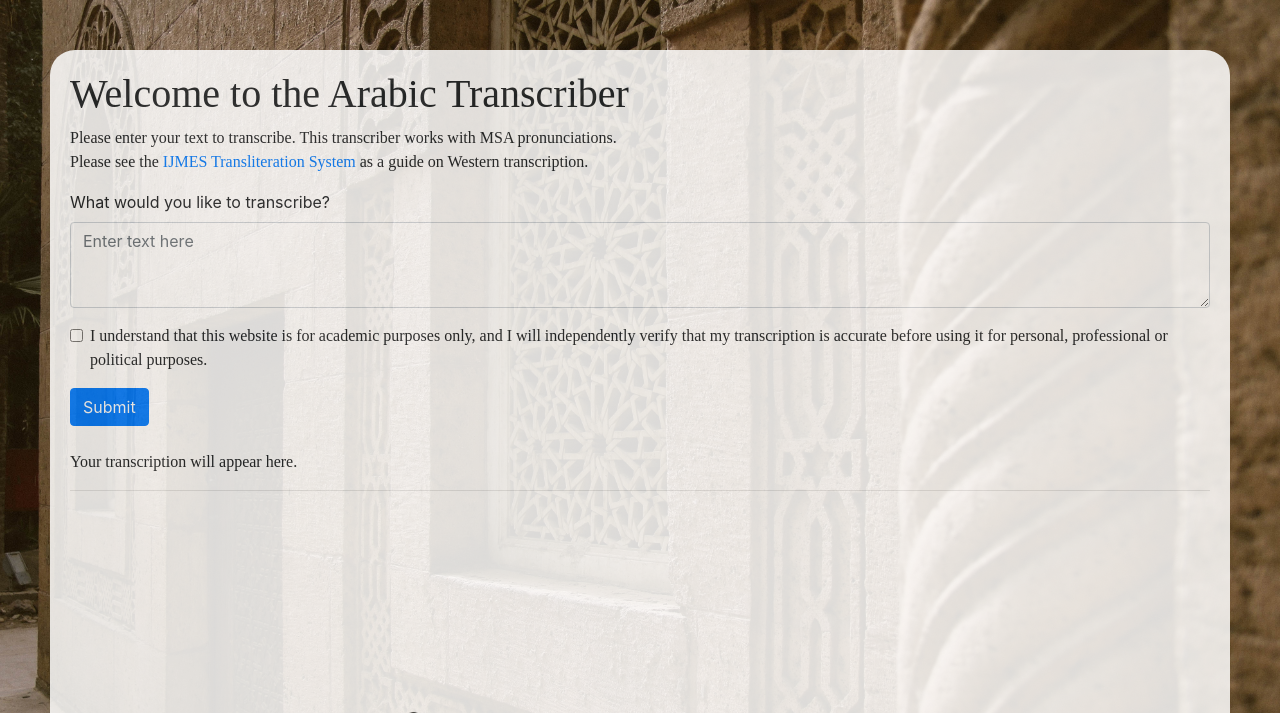
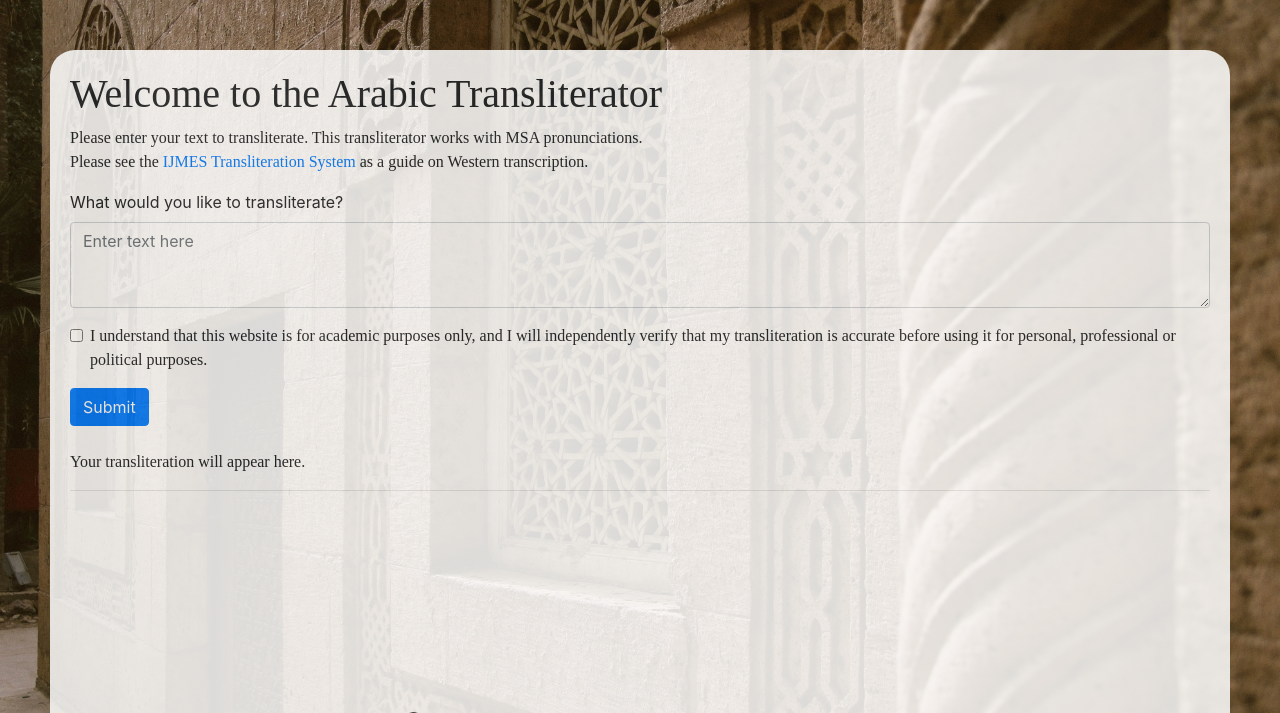
Before and after one commit to maggierphunt/arabic-transcriber, a Flask app: page / in a window 1280 px wide. Shown: the top 713 px of the page. Run offline with Flask 2, Linux system fonts and the light colour scheme; some libraries are stand-ins or nearby versions; some web fonts are replaced.

Commit message:
renaming all and fixing direction html print

```diff
--- a/transcriber.py
+++ b/main.py
@@ -8,19 +8,19 @@ from bidi.algorithm import get_display
 import base64
 import io
 
-app = Flask("transcription_app") #making an app
+app = Flask("Transliterator_app") #making an app
 
 @app.route("/")    #@ makes it a 'decorator'. line tells peple where to look inside flask framework. Decorators always followed by function.
 def landing_page():
-    return render_template("transcriber_page.html")
+    return render_template("index.html")
 
-@app.route("/transcribed", methods=["POST", "GET"])
-def transcribe():
+@app.route("/transliterator", methods=["POST", "GET"])
+def transliterate():
 
     inputTextFromForm = str(request.form['inputText'])
     print(inputTextFromForm)
-    TextToTranscribe = list(inputTextFromForm)
-    print(TextToTranscribe)
+    TextTotransliterate = list(inputTextFromForm)
+    print(TextTotransliterate)
 
     #mapping - Eng to Arabic
     characters = {
@@ -61,8 +61,9 @@ def transcribe():
     "a" : "َ" , #needs rule
     "a" : "ة", #needs rule
     "at" : "ة", #needs rule
+    "A" : "ا", #needs rule
+    "ā" : "ی", #needs rule
     "ā" : "ا", #needs rule
-    "ā" : "ی", #needs rule
     "ū" : "و" , #needs rule
     "ī" : "ي" , #needs rule
     "aa" : "ا" , #needs rule
@@ -90,17 +91,16 @@ def transcribe():
     " " : " "
     }
 
-    transcriber_result = ''.join(characters[character] for character in TextToTranscribe)
-    reshaped_text = arabic_reshaper.reshape(transcriber_result)
-    print(reshaped_text)
-    bidi_text = get_display(reshaped_text, upper_is_rtl=True)
-    print(bidi_text)
-    transcribed_text = str(bidi_text)
-    print (transcribed_text)
+    transliterator_result = ''.join(characters[character] for character in TextTotransliterate)
+    transliterator_text = arabic_reshaper.reshape(transliterator_result)
+    print(transliterator_text)
+    #necessary for future text and downloads but not html display
+    bidi_text = get_display(transliterator_text, upper_is_rtl=True)
+    print (bidi_text)
 
 
 
-    return render_template("transcriber_page.html", transcribed_text=transcribed_text)
+    return render_template("index.html", transliterator_text=transliterator_text)
 
 #isn't printing on html the right way
 #transliteration source https://www.cambridge.org/core/services/aop-file-manager/file/57d83390f6ea5a022234b400/TransChart.pdf
--- a/templates/transcriber_page.html
+++ b/templates/index.html
@@ -2,15 +2,15 @@
 <html>
     <head>
     <!-- title: CHANGE ME -->
-        <title>Arabic Transcriber</title>
+        <title>Arabic Transliterator</title>
         <link rel="icon" href="../static/images/meem.png">
     <!-- stylesheets -->
-        <link rel="stylesheet" href="../static/css/transcriber_stylesheet.css">
+        <link rel="stylesheet" href="../static/css/transliterator_stylesheet.css">
         <link href="https://fonts.googleapis.com/css2?family=Markazi+Text:wght@400;500&display=swap" rel="stylesheet">
         <link rel="stylesheet" href="https://stackpath.bootstrapcdn.com/bootstrap/4.5.0/css/bootstrap.min.css" integrity="sha384-9aIt2nRpC12Uk9gS9baDl411NQApFmC26EwAOH8WgZl5MYYxFfc+NcPb1dKGj7Sk" crossorigin="anonymous">
 
         <!-- scripts-->
-        <script src="../static/js/transcriber_script.js"></script>
+        <script src="../static/js/transliterator_script.js"></script>
 
 
     <!-- meta -->
@@ -24,29 +24,29 @@
     </head>
     <body>
         <div class="content_box">
-        <h1>Welcome to the Arabic Transcriber</h1>
-        <p>Please enter your text to transcribe. This transcriber works with MSA pronunciations.
+        <h1>Welcome to the Arabic Transliterator</h1>
+        <p>Please enter your text to transliterate. This transliterator works with MSA pronunciations.
             <br>Please see the <a href= "https://www.cambridge.org/core/services/aop-file-manager/file/57d83390f6ea5a022234b400/TransChart.pdf" target="blank">IJMES Transliteration System</a> as a guide on Western transcription.
             </ul>
         </p>
 
-        <form id=transcriberForm action="/transcribed"  method="post" onsubmit="return transcribe()" enctype="multipart/form-data">
+        <form id=transliteratorForm action="/transliterator"  method="post" onsubmit="return transliterate()" enctype="multipart/form-data">
             <div class="form-group">
-                <label for="inputText">What would you like to transcribe?</label>
+                <label for="inputText">What would you like to transliterate?</label>
                 <textarea class="form-control" id="inputText" name="inputText" rows="3" placeholder="Enter text here" required></textarea>
               </div>
             <div class="form-group form-check">
                 <input type="checkbox" class="form-check-input" id="exampleCheck1" required>
-                <label class="form-check-label" for="exampleCheck1">I understand that this website is for academic purposes only, and I will independently verify that my transcription is accurate before using it for personal, professional or political purposes.</label>
+                <label class="form-check-label" for="exampleCheck1">I understand that this website is for academic purposes only, and I will independently verify that my transliteration is accurate before using it for personal, professional or political purposes.</label>
             </div>
                 <button type="submit" class="btn btn-primary">Submit</button>
         </form>
         <br>
-        {% if transcribed_text %}
+        {% if transliterator_text %}
  <div><h2>See your results below:</h2><div class="text_box"></div>
-        <p>{{transcribed_text}}</p>
+        <p><span dir="rtl">{{transliterator_text}}</span></p>
             {% else %}
-            <p>Your transcription will appear here.</p>
+            <p>Your transliteration will appear here.</p>
             {% endif %}
         <hr>
    </body>
@@ -56,7 +56,7 @@
             <div>
                 <a href="https://www.linkedin.com/in/maggierphunt/" title="Connect on Linkedin" target=blank><img src="../static/images/linkedinicon.png" alt="Reach out on Linkedin" style="width:auto;height:18px;"></a>
                 <a href="https://github.com/maggierphunt/arabic-transcriber" title="View on GitHub" target=blank><img src="../static/images/githubicon.png" alt="See the code!" style="width:auto;height:21px;"></a>
-                <a href="https://twitter.com/intent/tweet?text=Have%20you%20used%20the%20arabic%20Transcriber%20yet?%20Go%20to%20cadence-313811.appspot.com" title="Tweet about Arabic Transcriber" target=blank><img src="../static/images/twittericon.png" alt="Tweet about Arabic Transcriber!" style="width:auto;height:20px;"></a>
+                <a href="https://twitter.com/intent/tweet?text=Have%20you%20used%20the%20arabic%20Transliterator%20yet?%20Go%20to%20cadence-313811.appspot.com" title="Tweet about Arabic Transcriber" target=blank><img src="../static/images/twittericon.png" alt="Tweet about Arabic Transcriber!" style="width:auto;height:20px;"></a>
             </div>
             <div><p><a href ="https://www.pexels.com/photo/beige-concrete-walls-1047284/">Background image by by Andreea Ch, on Pexels</a></p></div>
 
```
Also changed, not shown: static/css/transliterator_stylesheet.css (renamed from static/css/transcriber_stylesheet.css).
